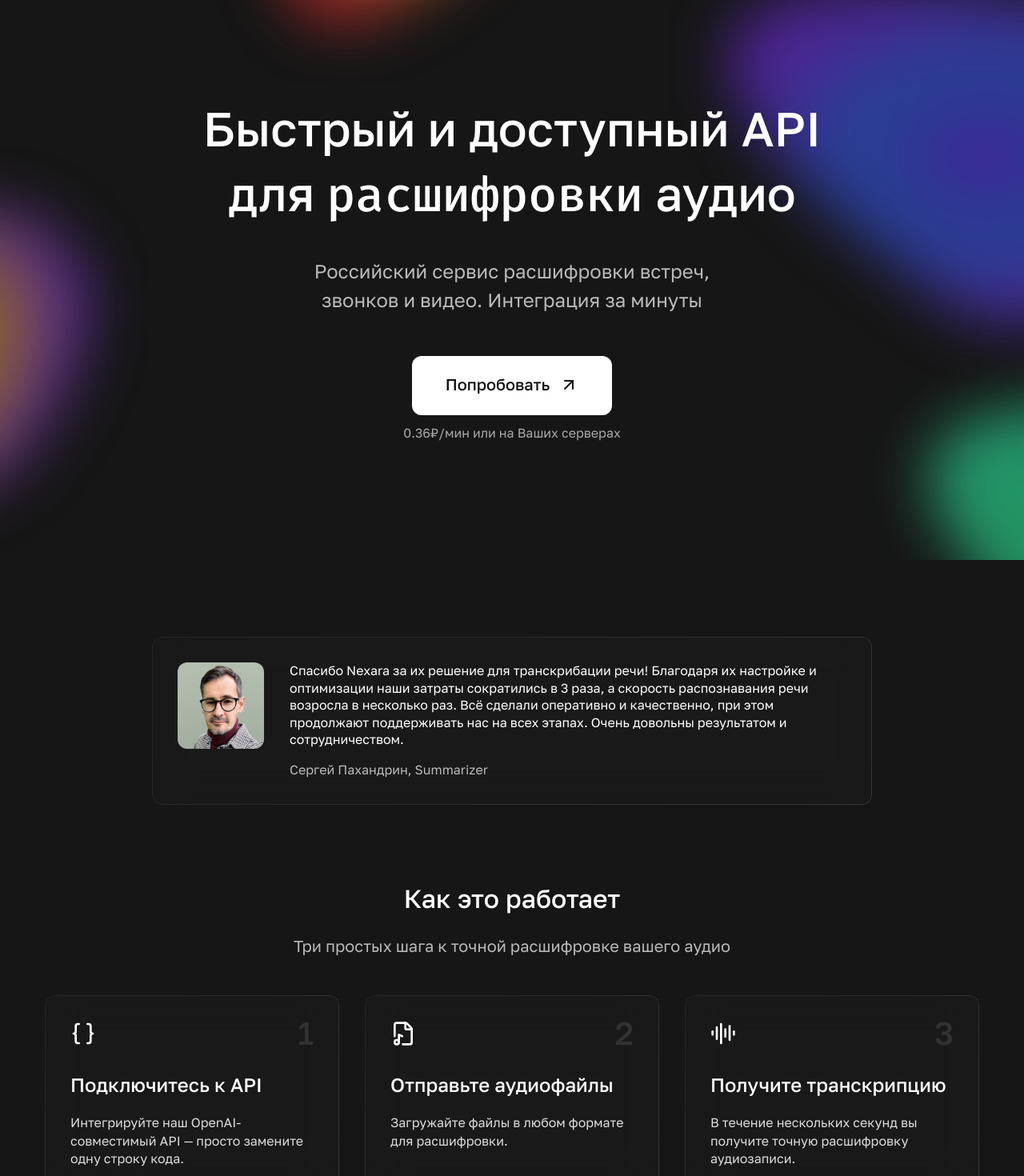
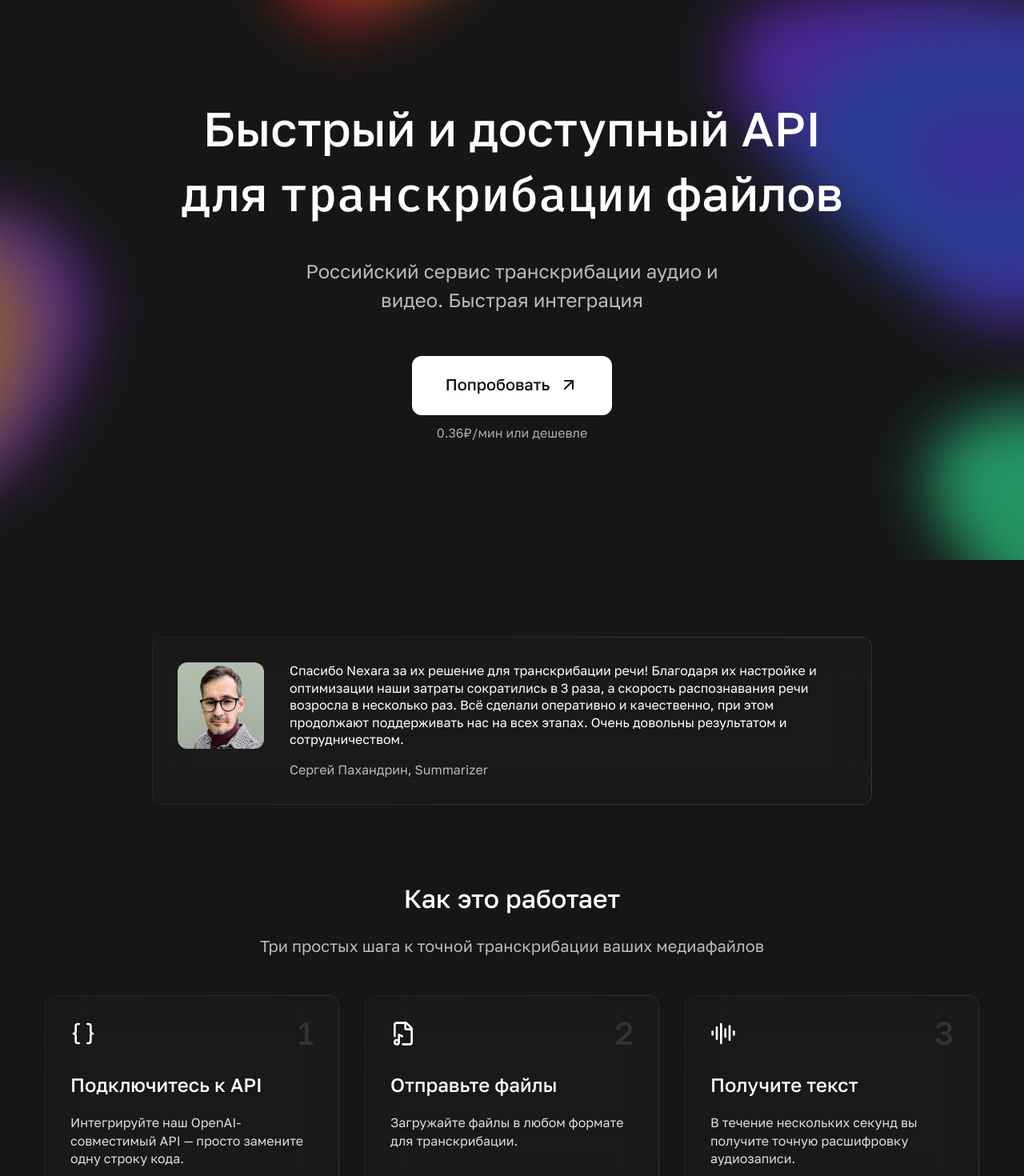
Before and after one commit to rootint/nexara-landing-new, a SvelteKit app: page / in a window 1280 px wide. Shown: the part 100-1570 px from the top of the page at 80% size. Built offline with nearby package versions, Linux system fonts and the light colour scheme.

Commit message:
Landing copy edit and clean up

```diff
--- a/src/routes/components/CTA.svelte
+++ b/src/routes/components/CTA.svelte
@@ -5,7 +5,7 @@
 
 <section class="cta">
 	<div class="text-container">
-		<h2>Давайте работать вместе!</h2>
+		<h2>Присоединяйтесь к нам!</h2>
 		<p>Попробуйте API и убедитесь во всем сами.</p>
 	</div>
 	<a
--- a/src/routes/components/Features.svelte
+++ b/src/routes/components/Features.svelte
@@ -32,7 +32,7 @@
 				<div class="code-container">
 					<div class="line-numbers">1<br />2<br />3<br />4<br />5<br />6<br /></div>
 					<div class="code">
-						import openai<br /><br />client = OpenAI(<br />&nbsp;&nbsp;&nbsp;&nbsp;<span
+						from openai import OpenAI<br /><br />client = OpenAI(<br />&nbsp;&nbsp;&nbsp;&nbsp;<span
 							style="font-weight: 550; font-family: 'Fira Code', monospace;"
 							>base_url="https://api.nexara.ru/api/v1",</span
 						>
--- a/src/routes/components/Footer.svelte
+++ b/src/routes/components/Footer.svelte
@@ -1,9 +1,7 @@
 <section class="footer">
 	<div class="financial">
 		<p style="margin-bottom: 8px;">ИП Ошвинцева Татьяна Ивановна</p>
-		<p class="muted">
-			ИНН 590203783421
-		</p>
+		<p class="muted">ИНН 590203783421</p>
 	</div>
 
 	<div class="legal">
@@ -23,7 +21,7 @@
 		align-items: end;
 	}
 	.footer {
-        padding: 16px;
+		padding: 16px;
 		display: flex;
 		justify-content: space-between;
 		width: 100%;
@@ -33,6 +31,17 @@
 	}
 	a {
 		text-decoration: none;
-        text-align: end;
+		text-align: end;
+	}
+
+	@media (max-width: 900px) {
+		.footer {
+			flex-direction: column;
+            gap: 32px;
+		}
+
+        .legal {
+            align-items: start;
+        }
 	}
 </style>
--- a/src/routes/components/Hero.svelte
+++ b/src/routes/components/Hero.svelte
@@ -4,8 +4,9 @@
 	import { onMount } from 'svelte';
 	import { tick } from 'svelte';
 
-	let scrambledWord = '%#@!%^#$@*(';
-	let targetWord = 'расшифровки';
+	let scrambledWord = '%#@!%^#$@*($@';
+	// let targetWord = 'расшифровки';
+	let targetWord = 'транскрибации';
 	let animationStartTime;
 	let animationDuration = 1000; // in milliseconds
 
@@ -45,7 +46,7 @@
 
 	function getRandomChar() {
 		// const characters = 'абвгдеёжзийклмнопрстуфхцчшщъыьэюя';
-        const characters = '!@#$%^&*():"><?/}{1234567890'
+		const characters = '!@#$%^&*():"><?/}{1234567890';
 		return characters.charAt(Math.floor(Math.random() * characters.length));
 	}
 
@@ -57,13 +58,11 @@
 <section class="hero">
 	<div class="animate-text">
 		<h1 class="title">
-			Быстрый и доступный API для <span style="font-family: 'Fira Code', monospace; font-weight: 450;"
-				>{scrambledWord}</span
-			> аудио
+			Быстрый и доступный API для <span
+				style="font-family: 'Fira Code', monospace; font-weight: 450;">{scrambledWord}</span
+			> файлов
 		</h1>
-		<p class="subtitle">
-			Российский сервис расшифровки встреч, звонков и видео. Интеграция за минуты
-		</p>
+		<p class="subtitle">Российский сервис транскрибации аудио и видео. Быстрая интеграция</p>
 	</div>
 	<div class="animate">
 		<MainButton></MainButton>
@@ -83,7 +82,7 @@
 	}
 	.title {
 		text-align: center;
-		max-width: 800px;
+		max-width: 860px;
 		margin-top: 72px;
 		margin-bottom: 36px;
 		color: var(--text);
--- a/src/routes/components/HowItWorks.svelte
+++ b/src/routes/components/HowItWorks.svelte
@@ -4,7 +4,7 @@
 
 <section class="howitworks" id="how-works">
 	<h2>Как это работает</h2>
-	<h3>Три простых шага к точной расшифровке вашего аудио</h3>
+	<h3>Три простых шага к точной транскрибации ваших медиафайлов</h3>
 	<div class="cards">
 		<div class="card">
 			<Braces size="32"></Braces>
@@ -16,13 +16,13 @@
 		</div>
 		<div class="card">
 			<FileMusic size="32"></FileMusic>
-			<h3 class="card-title">Отправьте аудиофайлы</h3>
-			<p class="card-desc">Загружайте файлы в любом формате для расшифровки.</p>
+			<h3 class="card-title">Отправьте файлы</h3>
+			<p class="card-desc">Загружайте файлы в любом формате для транскрибации.</p>
 			<p class="bg-number">2</p>
 		</div>
 		<div class="card">
 			<AudioLines size="32"></AudioLines>
-			<h3 class="card-title">Получите транскрипцию</h3>
+			<h3 class="card-title">Получите текст</h3>
 			<p class="card-desc">
 				В течение нескольких секунд вы получите точную расшифровку аудиозаписи.
 			</p>
--- a/src/routes/components/MainButton.svelte
+++ b/src/routes/components/MainButton.svelte
@@ -15,7 +15,7 @@
 			</div>
 		</button>
 	</a>
-	<p class="subtitle">0.36₽/мин или на Ваших серверах</p>
+	<p class="subtitle">0.36₽/мин или дешевле</p>
 </div>
 
 <style>
@@ -76,7 +76,7 @@
 	@media (max-width: 800px) {
 		.cta-btn {
 			padding: 16px 24px;
-			min-width: 211px;
+			/* min-width: 211px; */
 		}
 		p {
 			margin-right: 6px;
--- a/src/routes/components/Pricing.svelte
+++ b/src/routes/components/Pricing.svelte
@@ -28,9 +28,15 @@
 				</div>
 				<div class="option-container">
 					<Check color="#fff" size="20" />
-					<p class="option-text">Поддержка различных аудиоформатов</p>
+					<p class="option-text">Поддержка различных аудио и видеоформатов</p>
 				</div>
 			</div>
+			<a class="try-button" href="https://app.nexara.ru/"
+				><div class="button-row">
+					<p class="btn-text">Начать сейчас</p>
+					<ArrowUpRight color="#111" size="20"></ArrowUpRight>
+				</div></a
+			>
 		</div>
 		<div class="card">
 			<h3 class="card-title">Кастомный</h3>
@@ -41,7 +47,7 @@
 				</div>
 				<div class="option-container">
 					<Check color="#fff" size="20" />
-					<p class="option-text">Настройка на Ваших серверах</p>
+					<p class="option-text">Гибкое ценообразование при масштабировании</p>
 				</div>
 				<div class="option-container">
 					<Check color="#fff" size="20" />
@@ -49,18 +55,56 @@
 				</div>
 				<div class="option-container">
 					<Check color="#fff" size="20" />
-					<p class="option-text">Модели на Ваш выбор</p>
+					<p class="option-text">Выделенные вычислительные ресурсы</p>
 				</div>
 				<div class="option-container">
 					<Check color="#fff" size="20" />
-					<p class="option-text">Полный контроль над данными</p>
+					<p class="option-text">Модели на Ваш выбор</p>
 				</div>
 			</div>
+			<a class="light try-button" href="https://t.me/RND_RandoM"
+				><div class="button-row">
+					<p class="btn-text light no-border">Связаться с нами</p>
+					<ArrowUpRight color="#fff" size="20"></ArrowUpRight>
+				</div></a
+			>
 		</div>
 	</div>
 </section>
 
 <style>
+    .no-border {
+        border: none !important;
+    }
+    .light {
+        color: #fff !important;
+        background-color: #181818 !important;
+        border: rgba(255, 255, 255, 0.12) 1px solid;
+    }
+	.button-row {
+		display: flex;
+		justify-content: center;
+		align-items: center;
+		gap: 8px;
+	}
+	.try-button {
+		text-decoration: none;
+		background-color: #fff;
+		width: 100%;
+		display: flex;
+		justify-content: center;
+		align-items: center;
+		border-radius: 12px;
+		padding: 16px;
+		margin-top: 20px;
+	}
+	.btn-text {
+		color: #111;
+		font-weight: 500;
+	}
+	p {
+		line-height: 140%;
+	}
 	.option-wrapper {
 		display: flex;
 		flex-direction: column;
@@ -71,11 +115,12 @@
 		position: absolute;
 		top: 32px;
 		right: 32px;
-		background-color: #fff;
-		color: #111;
-		padding: 4px 8px;
+		/* background-color: #fff; */
+		color: #fff;
+        border: rgba(255, 255, 255, 0.07) 1px solid;
+		padding: 6px 8px;
 		font-size: 16px;
-		border-radius: 4px;
+		border-radius: 8px;
 		font-weight: 450;
 	}
 	.option-container {
@@ -100,14 +145,6 @@
 		color: #fff;
 		font-weight: 480;
 	}
-	.card-desc {
-		line-height: 145%;
-		font-size: 16px;
-		margin: 0;
-		text-align: start;
-		padding: 0;
-		color: var(--text-3);
-	}
 	.card {
 		position: relative;
 		border-radius: 12px;
@@ -120,7 +157,7 @@
 		background-color: rgba(255, 255, 255, 0.015);
 		backdrop-filter: blur(24px);
 		max-width: 400px;
-        transform: translate3d(0px, 0px, 0px) scale3d(1, 1, 1) rotateX(0deg) rotateY(0deg) rotateZ(0deg)
+		transform: translate3d(0px, 0px, 0px) scale3d(1, 1, 1) rotateX(0deg) rotateY(0deg) rotateZ(0deg)
 			skew(0deg, 0deg);
 		transform-style: preserve-3d;
 	}
--- a/src/routes/components/Usage.svelte
+++ b/src/routes/components/Usage.svelte
@@ -16,7 +16,7 @@
 		</div>
 		<div class="card">
 			<Video size="32"></Video>
-			<h3 class="card-title">Расшифровка видео</h3>
+			<h3 class="card-title">Видео в текст</h3>
 			<p class="card-desc">
 				Интегрируйте наш API, чтобы Ваши платформы могли быстро преобразовывать аудиодорожки из
 				видео и подкастов в текст.
@@ -24,7 +24,7 @@
 		</div>
 		<div class="card">
 			<GraduationCap size="32"></GraduationCap>
-			<h3 class="card-title">Транскрипция лекций и учебных материалов</h3>
+			<h3 class="card-title">Транскрибация лекций и учебных материалов</h3>
 			<p class="card-desc">
 				Добавьте поддержку автоматической расшифровки лекций и вебинаров в Ваши образовательные
 				платформы для создания текстовых материалов.
```
Lines whose indentation alone changed are shown as unchanged.
